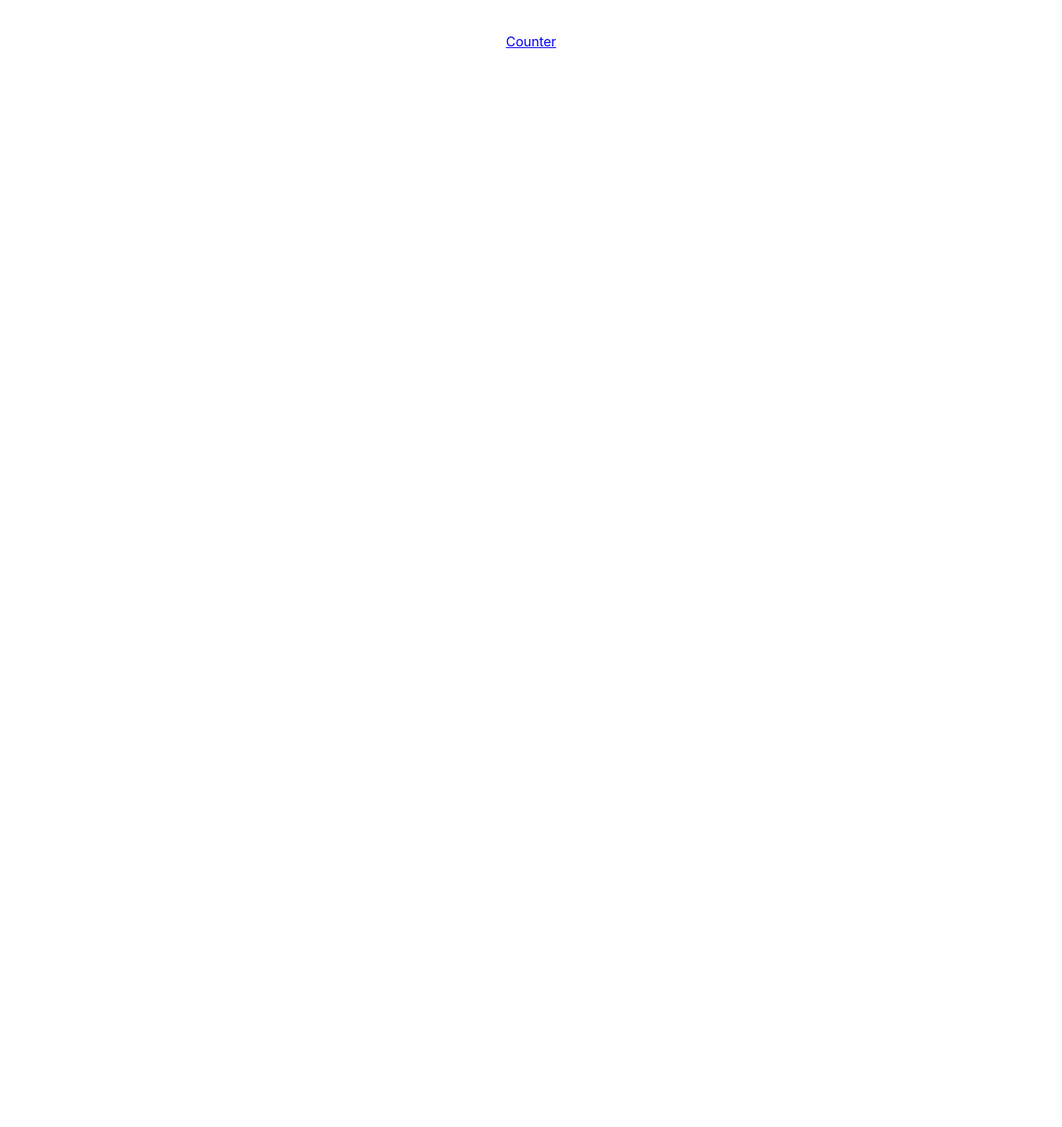
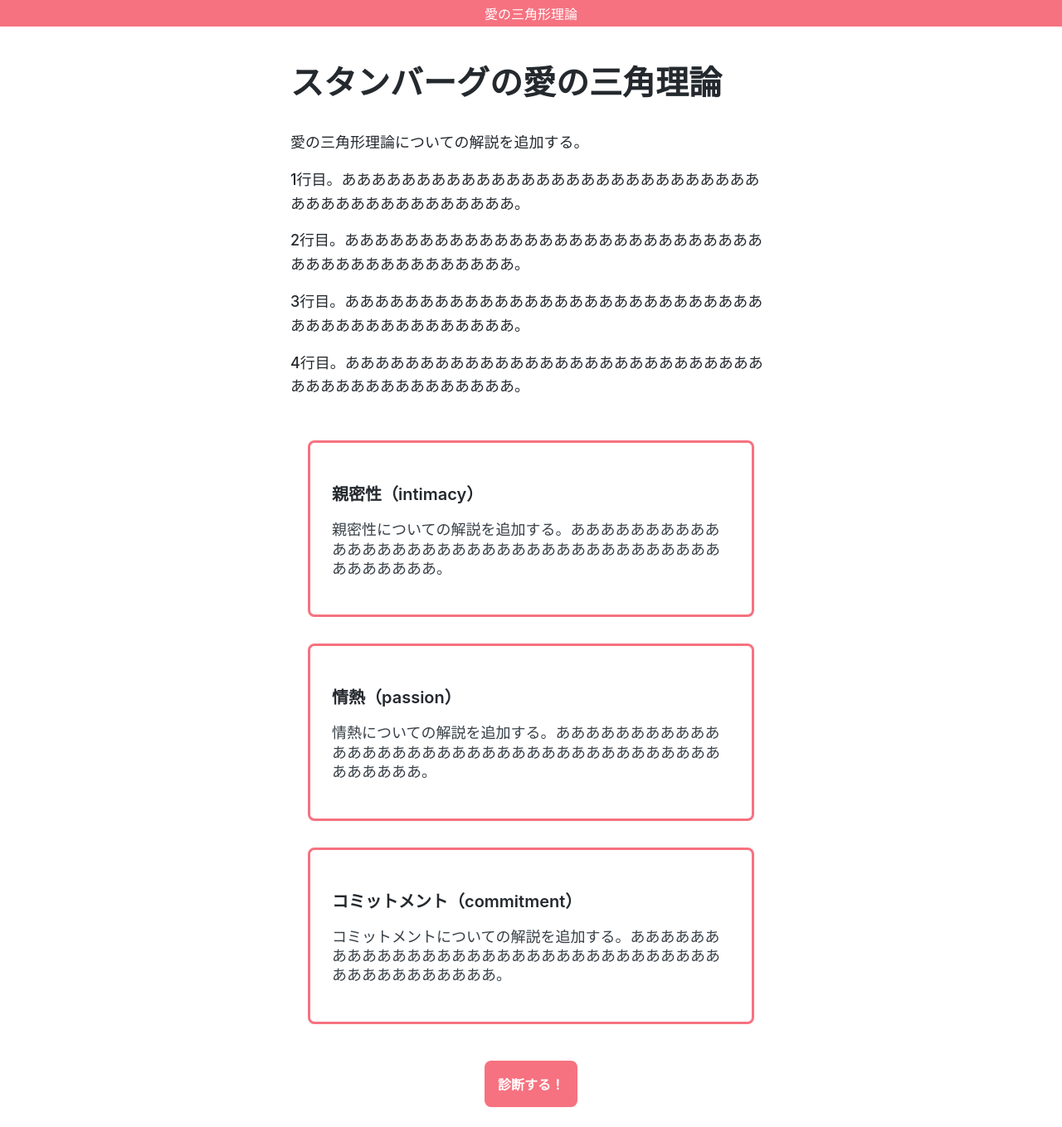
Before and after one commit to nekochans/love-psychology-web, a React (Create React App) app: page / in a window 1280 px wide. Shown: the whole page at 83% size. Before the commit the page ends 800 px from the top, so only its background shows below. Built offline with nearby package versions, Linux system fonts and the light colour scheme.

Commit message:
:sparkles: #11 最低限のトップページのスタイルを追加

```diff
--- a/src/app/App.css
+++ /dev/null
@@ -1,11 +0,0 @@
-#root {
-  margin: 2.5em auto 0;
-  max-width: 930px;
-}
-
-.container {
-  align-items: center;
-  justify-content: center;
-  min-height: 50vh;
-  text-align: center;
-}
--- a/src/app/App.tsx
+++ b/src/app/App.tsx
@@ -1,14 +1,19 @@
 import React, { FC } from 'react';
 import { Switch, Route, Redirect } from 'react-router-dom';
+import { ThemeProvider } from 'styled-components';
 
+import GlobalStyle from '../theme/globalStyle';
+import { theme } from '../theme';
+import Header from '../components/Header';
 import Counter from '../features/counter/Counter';
 import Home from '../components/Home';
 
-import './App.css';
-
 const App: FC = () => {
   return (
-    <div className="container">
+    <ThemeProvider theme={theme}>
+      <div>
+        <GlobalStyle />
+        <Header />
         <Switch>
           <Route path="/counter">
             <Counter />
@@ -16,10 +21,10 @@ const App: FC = () => {
           <Route path="/">
             <Home />
           </Route>
-
           <Redirect to="/" />
         </Switch>
       </div>
+    </ThemeProvider>
   );
 };
 export default App;
--- /dev/null
+++ b/src/components/Header.tsx
@@ -0,0 +1,16 @@
+import React, { FC } from 'react';
+import styled from 'styled-components';
+import { theme } from '../theme';
+
+const Header: FC = () => {
+  return <Head>愛の三角形理論</Head>;
+};
+export default Header;
+
+const Head = styled.div`
+  background-color: ${theme.colors.pink};
+  align-items: center;
+  color: ${theme.colors.white};
+  text-align: center;
+  padding: 4px 8px;
+`;
--- a/src/components/Home.tsx
+++ b/src/components/Home.tsx
@@ -1,12 +1,215 @@
 import React, { FC } from 'react';
 import { Link } from 'react-router-dom';
+import styled from 'styled-components';
+import { theme } from '../theme';
+import { MOBILE_BREAK } from '../theme/layout';
 
 const Home: FC = () => {
   return (
-    <div>
-      <Link to="/counter">Counter</Link>
-    </div>
+    <Section>
+      <Content>
+        <Text>
+          <Tagline>スタンバーグの愛の三角理論</Tagline>
+          <ThisCopy>愛の三角形理論についての解説を追加する。</ThisCopy>
+          <ThisCopy>
+            1行目。あああああああああああああああああああああああああああああああああああああああああああ。
+          </ThisCopy>
+          <ThisCopy>
+            2行目。あああああああああああああああああああああああああああああああああああああああああああ。
+          </ThisCopy>
+          <ThisCopy>
+            3行目。あああああああああああああああああああああああああああああああああああああああああああ。
+          </ThisCopy>
+          <ThisCopy>
+            4行目。あああああああああああああああああああああああああああああああああああああああああああ。
+          </ThisCopy>
+        </Text>
+
+        <Elements>
+          <ElementSection>
+            <div>
+              <Element>親密性（intimacy）</Element>
+              <ElementDescription>
+                親密性についての解説を追加する。あああああああああああああああああああああああああああああああああああああああああああ。
+              </ElementDescription>
+            </div>
+          </ElementSection>
+
+          <ElementSection>
+            <div>
+              <Element>情熱（passion）</Element>
+              <ElementDescription>
+                情熱についての解説を追加する。あああああああああああああああああああああああああああああああああああああああああああ。
+              </ElementDescription>
+            </div>
+          </ElementSection>
+
+          <ElementSection>
+            <div>
+              <Element>コミットメント（commitment）</Element>
+              <ElementDescription>
+                コミットメントについての解説を追加する。あああああああああああああああああああああああああああああああああああああああああああ。
+              </ElementDescription>
+            </div>
+          </ElementSection>
+        </Elements>
+      </Content>
+      <TestLink to="/counter">
+        <span>診断する！</span>
+      </TestLink>
+    </Section>
   );
 };
 
+// Section
+const Section = styled.div`
+  align-items: center;
+  background-color: ${theme.bg.default};
+  color: ${theme.text.default};
+  display: flex;
+  flex: 1 0 auto;
+  flex-direction: column;
+  position: relative;
+  justify-content: center;
+`;
+
+const Content = styled.div`
+  flex-direction: column;
+  display: flex;
+  flex: auto;
+  align-self: stretch;
+  align-items: center;
+  justify-content: center;
+  position: relative;
+  max-width: 100vw;
+`;
+
+const Text = styled.div`
+  margin: 20px 32px 20px 32px;
+  text-align: left;
+  align-items: flex-start;
+  z-index: 2;
+
+  position: relative;
+
+  @media (max-width: ${MOBILE_BREAK}px) {
+    margin-top: 0;
+    margin-bottom: 16px;
+    text-align: center;
+    align-items: center;
+  }
+
+  @media (max-width: 1200px) {
+    right: 0;
+  }
+`;
+
+const Tagline = styled.h2`
+  color: ${theme.text.default};
+  font-weight: 900;
+  font-size: 40px;
+  margin-top: 16px;
+  margin-bottom: 32px;
+
+  @media (max-width: ${MOBILE_BREAK}px) {
+    font-size: 24px;
+  }
+`;
+
+const ThisCopy = styled.p`
+  color: ${theme.text.default};
+  font-size: 18px;
+  line-height: 1.6;
+  font-weight: 500;
+  max-width: 580px;
+  margin: 0;
+  padding: 0;
+
+  &:not(:first-of-type) {
+    margin-top: 16px;
+  }
+
+  @media (max-width: ${MOBILE_BREAK}px) {
+    text-align: left;
+  }
+`;
+
+// 3つの要素
+export const ElementSection = styled.div`
+  display: flex;
+  justify-self: center;
+  margin: auto;
+  flex-direction: column;
+  padding: 26px;
+  background-color: ${theme.bg.default};
+  border: 3px solid ${theme.colors.pink};
+  border-radius: 8px;
+  max-width: 480px;
+  z-index: 1;
+
+  // 580 - 16*2
+  @media (max-width: 548px) {
+    max-width: 100%;
+    padding: 15px 10px 15px;
+    margin: 0 8px;
+  }
+`;
+
+export const Elements = styled.div`
+  display: grid;
+  max-width: 100%;
+  padding: 30px 5% 30px;
+  grid-template-columns: minmax(400, auto) minmax(400, auto) minmax(400, auto);
+  grid-template-areas: 'one two three';
+
+  grid-column-gap: 32px;
+  grid-row-gap: 32px;
+  justify-content: center;
+  justify-items: stretch;
+
+  > div {
+    min-width: 320px;
+    margin: 0;
+    justify-content: space-between;
+
+    &:first-of-type {
+      justify-self: center;
+    }
+  }
+
+  @media (max-width: 1334px) {
+    padding: 30px 5px 20px;
+    grid-template-columns: 1fr;
+    grid-template-rows: min-content min-content min-content;
+    grid-template-areas: 'one' 'two' 'three';
+    grid-row-gap: 32px;
+  }
+`;
+
+export const Element = styled.h3`
+  font-size: 20px;
+  font-weight: 600;
+  color: ${theme.text.default};
+  margin-bottom: 8px;
+`;
+
+export const ElementDescription = styled.p`
+  font-size: 18px;
+  font-weight: 400;
+  color: ${theme.text.secondary};
+  line-height: 1.3;
+`;
+
+// 診断ページへのリンク
+export const TestLink = styled(Link)`
+  background-color: ${theme.colors.pink};
+  color: ${theme.text.reverse};
+  align-items: center;
+  border-radius: 8px;
+  margin: 24px 0 24px;
+  padding: 16px;
+  font-weight: 700;
+  text-decoration: none;
+`;
+
 export default Home;
--- a/src/features/counter/Counter.css
+++ b/src/features/counter/Counter.css
@@ -1,3 +1,3 @@
-.counter-button {
-  margin: 10px;
+.container {
+  text-align: center;
 }
--- a/src/features/counter/Counter.tsx
+++ b/src/features/counter/Counter.tsx
@@ -1,10 +1,11 @@
 import React, { FC } from 'react';
 import { Link } from 'react-router-dom';
+import styled from 'styled-components';
 
-import './Counter.css';
 import { useDispatch, useSelector } from 'react-redux';
 import { RootState } from '../../app/rootReducer';
 import counter from './counterSlice';
+import './Counter.css';
 
 export interface CounterProps {
   count?: number;
@@ -35,36 +36,26 @@ const Counter: FC<CounterProps> = () => {
   }, [dispatch]);
 
   return (
-    <div>
-      <header>
-        <h1>カウンター</h1>
-      </header>
+    <div className="container">
       <div>
         <div>
-          <h1>count</h1>
-          <h2>{count}</h2>
+          <h1>カウンター</h1>
+          <h2>count</h2>
+          <h3>{count}</h3>
         </div>
         <div>
-          <button
-            className="counter-button"
-            type="button"
-            onClick={decrementAsync}
-          >
+          <Button type="button" onClick={decrementAsync}>
             -1 async
-          </button>
-          <button className="counter-button" type="button" onClick={decrement}>
+          </Button>
+          <Button type="button" onClick={decrement}>
             -1
-          </button>
-          <button className="counter-button" type="button" onClick={increment}>
+          </Button>
+          <Button type="button" onClick={increment}>
             +1
-          </button>
-          <button
-            className="counter-button"
-            type="button"
-            onClick={incrementAsync}
-          >
+          </Button>
+          <Button type="button" onClick={incrementAsync}>
             -1 async
-          </button>
+          </Button>
         </div>
         <div>
           <Link to="/">HOME</Link>
@@ -74,4 +65,8 @@ const Counter: FC<CounterProps> = () => {
   );
 };
 
+const Button = styled.button`
+  margin: 10px;
+`;
+
 export default Counter;
--- a/src/index.css
+++ /dev/null
@@ -1,13 +0,0 @@
-body {
-  font-family: -apple-system, BlinkMacSystemFont, 'Segoe UI', 'Roboto', 'Oxygen',
-    'Ubuntu', 'Cantarell', 'Fira Sans', 'Droid Sans', 'Helvetica Neue',
-    sans-serif;
-  -webkit-font-smoothing: antialiased;
-  -moz-osx-font-smoothing: grayscale;
-  margin: 0;
-}
-
-code {
-  font-family: source-code-pro, Menlo, Monaco, Consolas, 'Courier New',
-    monospace;
-}
--- a/src/index.tsx
+++ b/src/index.tsx
@@ -6,8 +6,6 @@ import setupStore from './app/store';
 
 import App from './app/App';
 import * as serviceWorker from './serviceWorker';
-
-import './index.css';
 
 const store = setupStore();
 
--- /dev/null
+++ b/src/theme/globalStyle.ts
@@ -0,0 +1,18 @@
+import { createGlobalStyle } from 'styled-components';
+
+const GlobalStyle = createGlobalStyle`
+  body {
+    font-family: -apple-system, BlinkMacSystemFont, 'Segoe UI', 'Roboto', 'Oxygen',
+      'Ubuntu', 'Cantarell', 'Fira Sans', 'Droid Sans', 'Helvetica Neue',
+      sans-serif;
+    -webkit-font-smoothing: antialiased;
+    -moz-osx-font-smoothing: grayscale;
+    margin: 0;
+  }
+
+  code {
+    font-family: source-code-pro, Menlo, Monaco, Consolas, 'Courier New',
+      monospace;
+  }
+`;
+export default GlobalStyle;
--- /dev/null
+++ b/src/theme/index.ts
@@ -0,0 +1,22 @@
+import { DefaultTheme } from 'styled-components';
+
+const theme: DefaultTheme = {
+  bg: {
+    default: '#FFFFFF',
+  },
+  colors: {
+    white: '#FFFFFF',
+    brightpink: '#f8b195',
+    pink: '#f67280',
+    darkpink: '#c06c84',
+    purple: '#6c567b',
+  },
+  text: {
+    default: '#24292E',
+    secondary: '#384047',
+    alt: '#67717A',
+    reverse: '#FFFFFF',
+  },
+};
+
+export { theme };
--- /dev/null
+++ b/src/theme/layout.ts
@@ -0,0 +1 @@
+export const MOBILE_BREAK = 769;
```
Also changed, not shown: src/theme/styled.d.ts (added, +22 -0 lines). Lines whose indentation alone changed are shown as unchanged.
